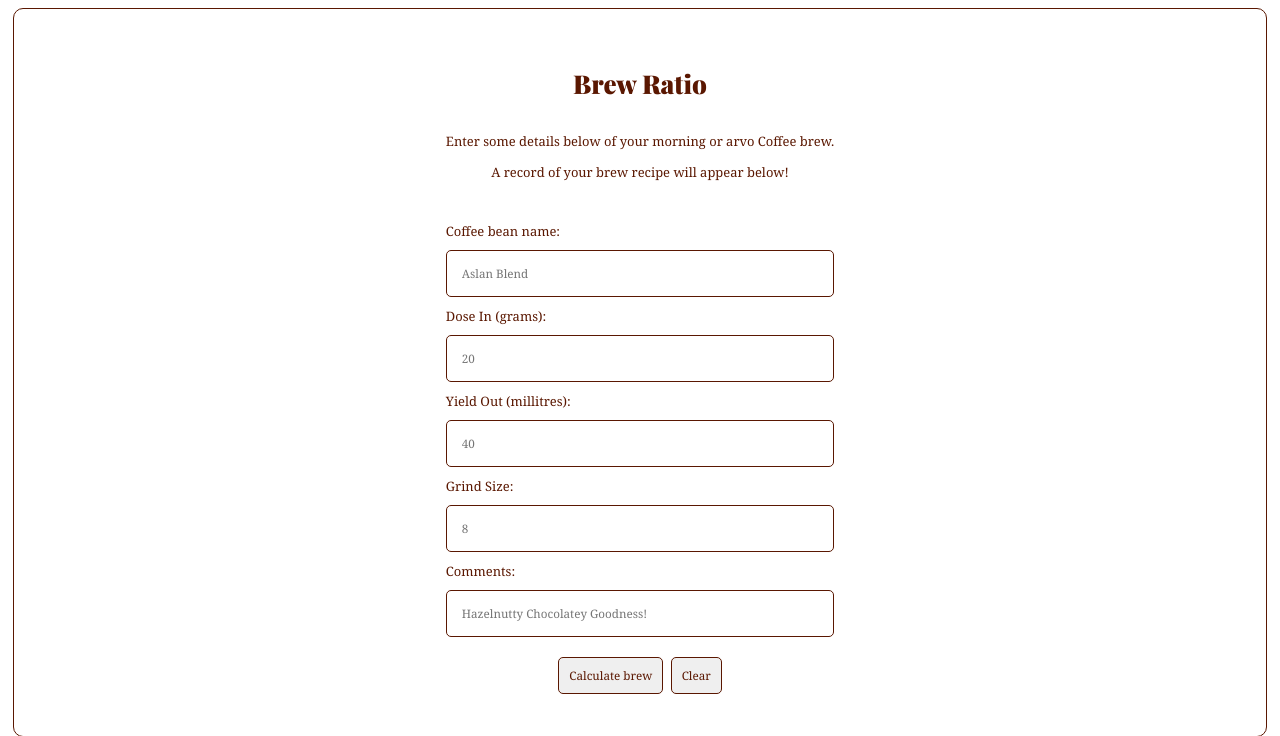
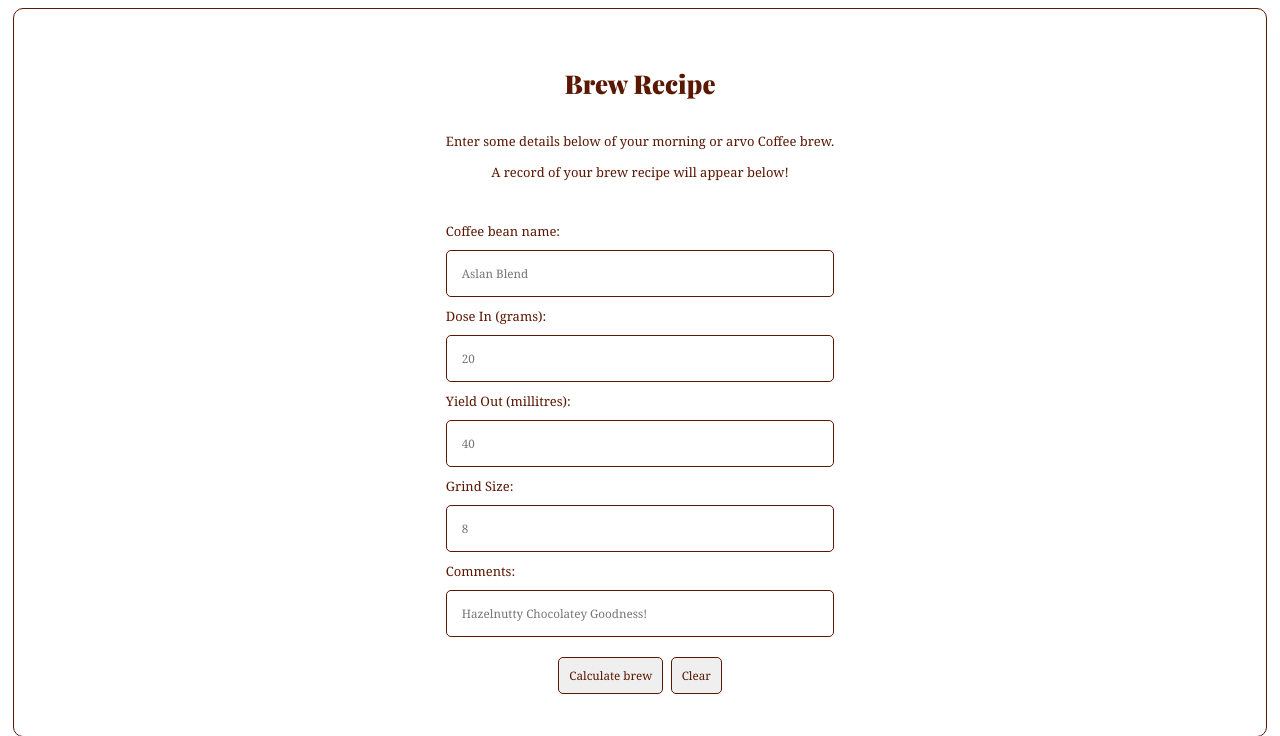
Before and after one commit to benolabs/coffee-brew-ratios, a FastAPI app: page / in a window 1280 px wide. Shown: the top 736 px of the page. Run offline with FastAPI, Linux system fonts and the light colour scheme; data that the repository does not hold is empty; some web fonts are replaced.

Commit message:
updating title

```diff
--- a/templates/home.html
+++ b/templates/home.html
@@ -7,11 +7,11 @@
   <link href="https://fonts.googleapis.com/css2?family=Playfair+Display:ital,wght@0,400..900;1,400..900&display=swap" rel="stylesheet">
   <meta charset="utf-8">
   <meta name="viewport" content="width=device-width, initial-scale=1.0">
-    <title>Brew Ratio</title>
+    <title>Brew Recipe</title>
   </head>
   <body>
     <div class="header">
-    <h1>Brew Ratio</h1>
+    <h1>Brew Recipe</h1>
     <div class="grid-container">
     <form action="/submit/" method="post" enctype="application/x-www-form-urlencoded">
       <p>Enter some details below of your morning or arvo Coffee brew. </p>
```
